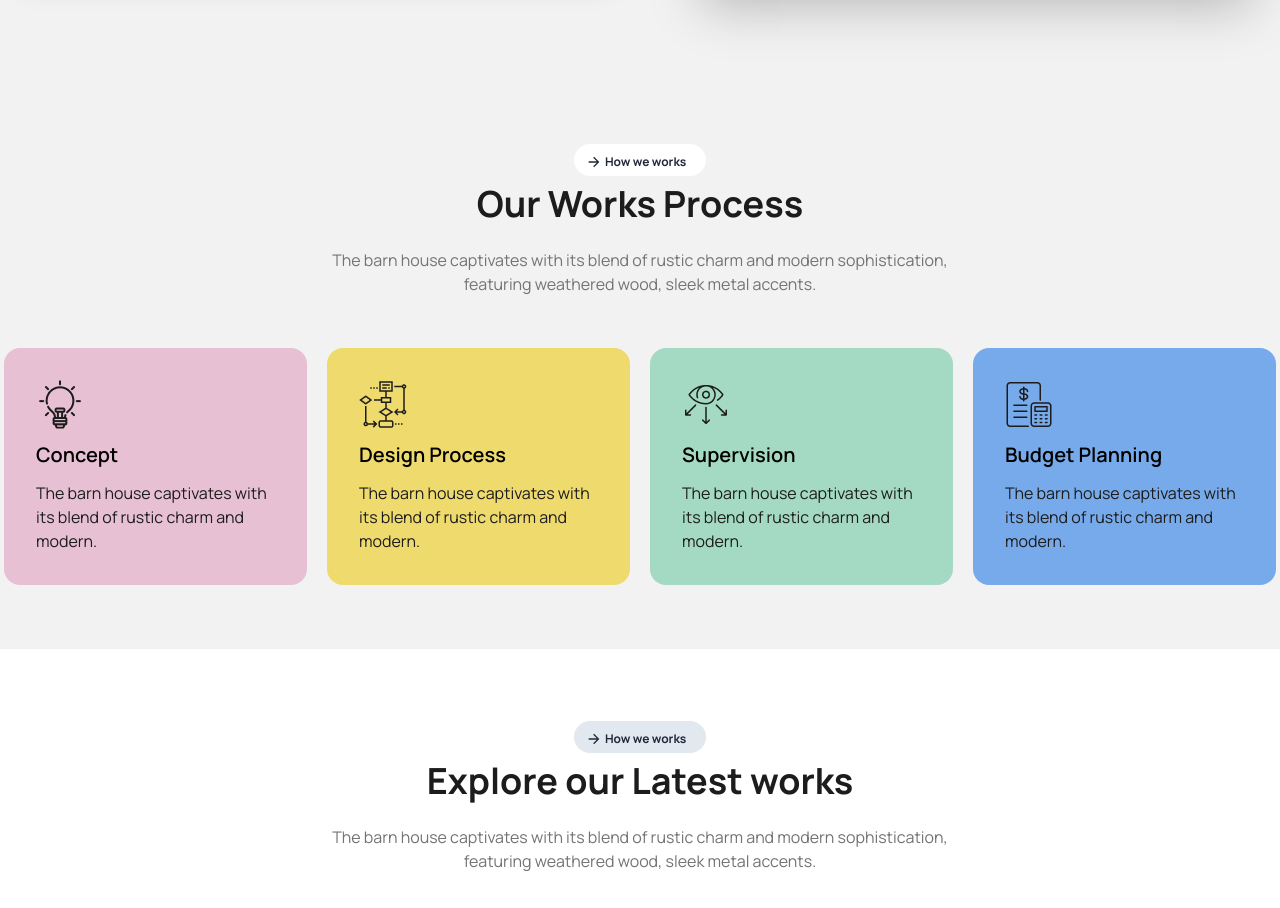
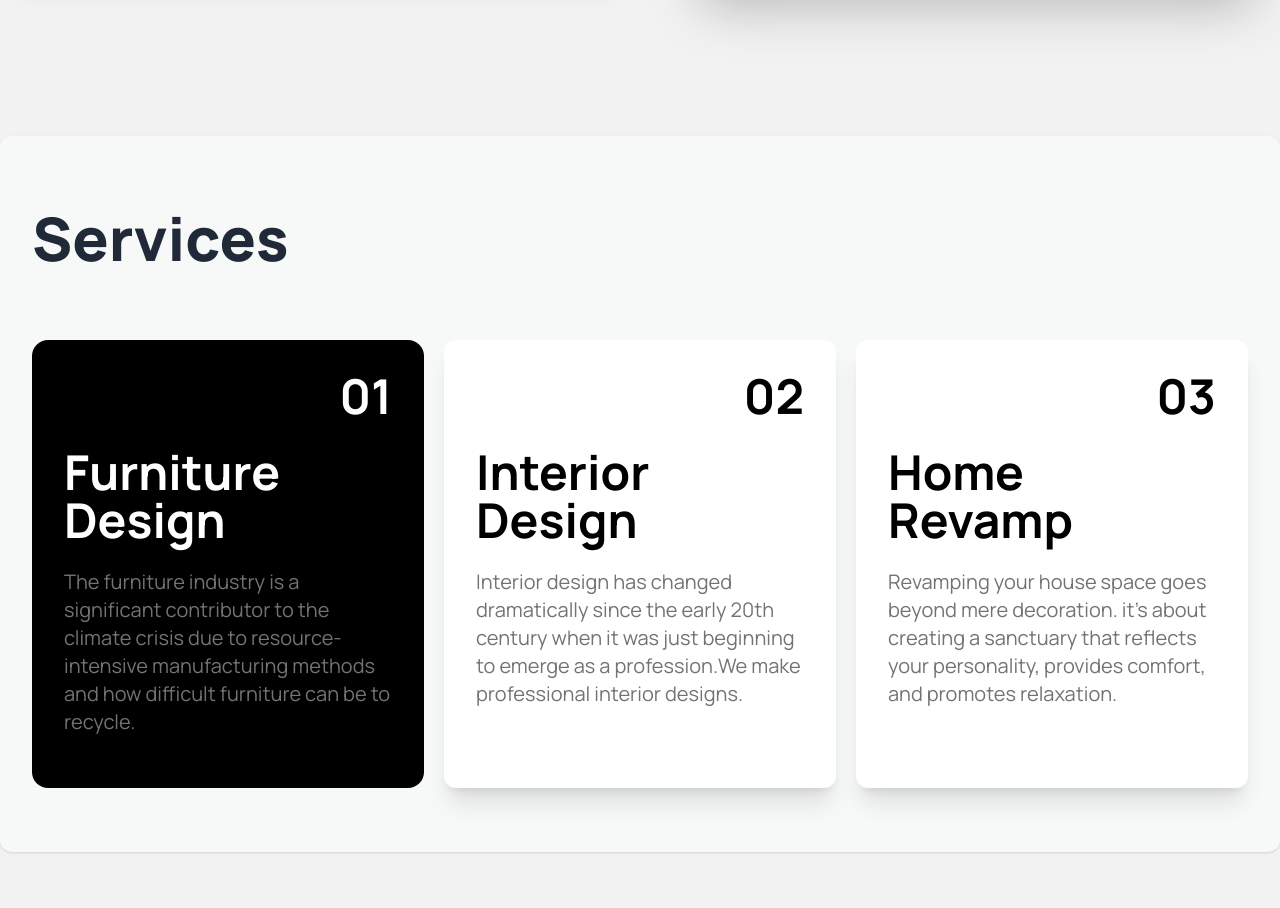
Before and after one commit to ansaryshohan/rinterio-assignment3, a plain HTML site: page index.html in a window 1280 px wide. Shown: the part 1400-2308 px from the top of the page. Drawn offline with nearby package versions, Linux system fonts and the light colour scheme.

Commit message:
a service section is made which is unique

```diff
--- a/index.html
+++ b/index.html
@@ -28,8 +28,6 @@
     </style>
   </head>
   <body class="font-manrope bg-base-200">
-    <!-- <h1 class="text-2xl font-bold">Hello new project
-     <i class="ri-arrow-right-up-line"></i></h1> -->
     <header class="w-full">
       <!-- navbar -->
       <div class="navbar container mx-auto py-3">
@@ -260,6 +258,32 @@
         </div>
       </section>
       <!-- we design thought ends -->
+      <!-- our services section starts -->
+      <section class="container mx-auto my-4 lg:my-16 bg-[#F7F8F8] rounded-xl py-8 md:py-16 shadow">
+        <h3 class="text-4xl sm:text-4xl md:text-6xl font-extrabold mb-8 md:mb-16 py-2 pl-8 text-center sm:text-left">Services</h3>
+        <div class="grid grid-cols-1 md:grid-cols-3 px-8 gap-5">
+          <!-- card-1 -->
+          <div class="p-8 rounded-2xl bg-black text-white w-5/6 md:w-full mx-auto">
+            <h3 class="text-3xl sm:text-5xl font-bold text-right mb-7">01</h3>
+            <h3 class="text-3xl sm:text-5xl font-bold text-left mb-5 mt-3">Furniture <br/> Design</h3>
+            <p class="text-sm sm:text-xl text-secondary-gray-text mt-6 mb-5 leading-4 sm:leading-7">The furniture industry is a significant contributor to the climate crisis due to resource-intensive manufacturing methods and how difficult furniture can be to recycle.</p>
+          </div>
+          <!-- card-2 -->
+          <div class="p-8 rounded-xl bg-white text-black shadow-xl w-5/6 md:w-full mx-auto">
+            <h3 class="text-3xl sm:text-5xl font-bold text-right mb-7">02</h3>
+            <h3 class="text-3xl sm:text-5xl font-bold text-left mb-5 mt-3">Interior <br/> Design</h3>
+            <p class="text-sm sm:text-xl text-secondary-gray-text mt-6 mb-5 leading-4 sm:leading-7"> Interior design has changed dramatically since the early 20th century when it was just beginning to emerge as a profession.We make professional interior designs.</p>
+          </div>
+          <!-- card-3 -->
+          <div class="p-8 rounded-xl bg-white text-black shadow-xl w-5/6 md:w-full mx-auto">
+            <h3 class="text-3xl sm:text-5xl font-bold text-right mb-7">03</h3>
+            <h3 class="text-3xl sm:text-5xl font-bold text-left mb-5 mt-3">Home <br/> Revamp </h3>
+            <p class="text-sm sm:text-xl text-secondary-gray-text mt-6 mb-5 leading-4 sm:leading-7">Revamping your house space goes beyond mere decoration. it's about creating a sanctuary that reflects your personality, provides comfort, and promotes relaxation.</p>
+          </div>
+
+        </div>
+      </section>
+      <!-- our services section ends -->
       <!-- Our work process section starts -->
       <section class="container mx-auto py-4 lg:py-16">
         <!-- title and subtitle of the section -->
@@ -626,9 +650,11 @@
         </p>
       </aside>
       <nav class="w-full">
-        <div class=" w-full">
+        <div class="w-full">
           <!-- menu  -->
-          <ul class="p-2 mt-2 mb-4 flex flex-col sm:flex-row justify-around items-center gap-5 w-4/6 mx-auto text-[#E9E9E9] ">
+          <ul
+            class="p-2 mt-2 mb-4 flex flex-col sm:flex-row justify-around items-center gap-5 w-4/6 mx-auto text-[#E9E9E9]"
+          >
             <li><a class="">Home</a></li>
             <li><a>Services</a></li>
             <li><a>Portfolio</a></li>
@@ -643,7 +669,9 @@
           <button
             class="inline-flex justify-center items-center w-5 h-5 sm:w-6 sm:h-6 text-center rounded-full bg-primary-black-text text-white ml-2"
           >
-            <i class="ri-arrow-right-up-line text-xs sm:text-base font-light"></i></button
+            <i
+              class="ri-arrow-right-up-line text-xs sm:text-base font-light"
+            ></i></button
         ></a>
       </nav>
     </footer>
```
Also changed, not shown: assets/ClientLogo1.png (added), assets/ClientLogo2.png (added), assets/ClientLogo3.png (added), assets/ClientLogo4.png (added).
